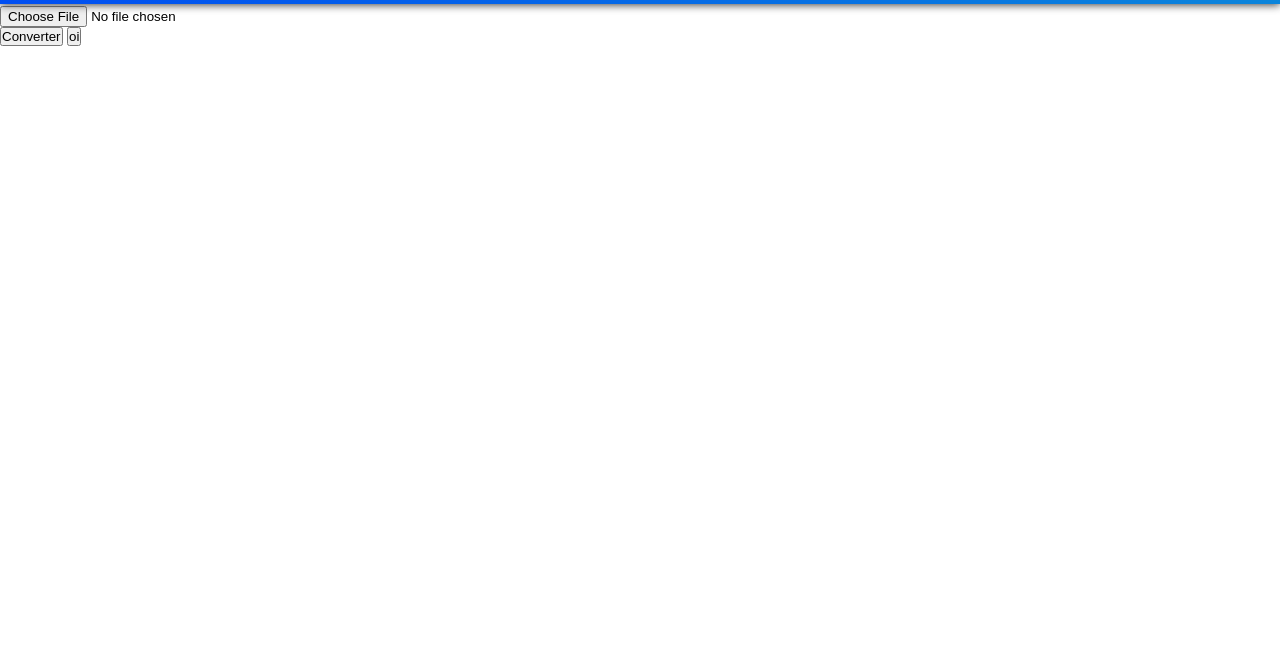
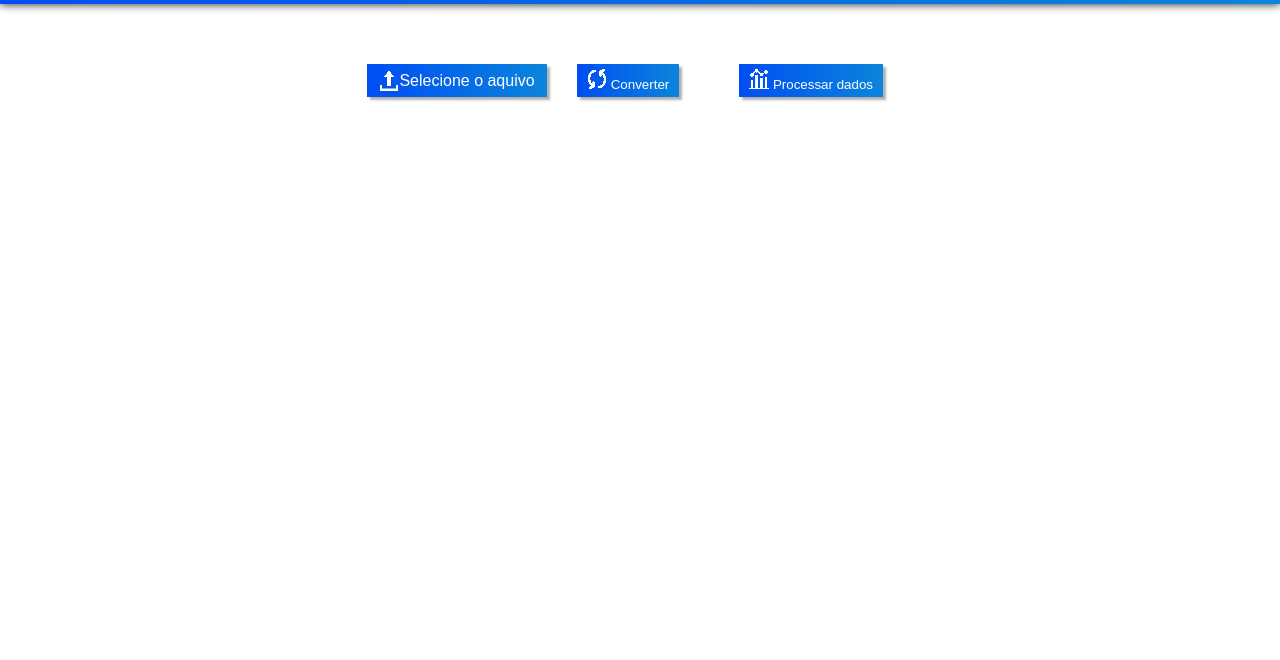
Before and after one commit to GabrielJesusS/ProjetoQSE-JS, a plain HTML site: page Pages/processamento.html in a window 1280 px wide. Shown: the part 140-800 px from the top of the page. Drawn offline with Linux system fonts and the light colour scheme.

Commit message:
Trocando links e botões

```diff
--- a/Pages/processamento.html
+++ b/Pages/processamento.html
@@ -7,7 +7,7 @@
     <link rel="stylesheet" href="../Styles/style_mod.css">
     <link rel="stylesheet" href="../Styles/style_sec.css">
     <link rel="shortcut icon" href="../Content/Images/favicon.ico" type="image/x-icon">
-    <title>Document</title>
+    <title>Projeto</title>
 </head>
 <body>
     <header>
@@ -19,12 +19,21 @@
                 </div>
         </div>
     </header>
-    <div id="pgProc">
-        <p>
-            <input class = "nButton" type="file" name="files" id="fileUpload"  accept=".xls,.xlsx"> <br>
-            <button class = "nButton" type="button" id="uploadExcel" onclick="procesamento()">Converter</button>
-            <button class = "nButton" type="button" onclick="grafico()" id="teste">oi</button>
-        </p>
+    <div id="content">
+            <div id="buttonss">
+
+                    <input type="file" name="files" id="fileUpload"  accept=".xls,.xlsx">
+
+                <label id="rot" for="fileUpload">
+                    <img src="../Content/Images/upload20px.png" alt="upload">
+                    Selecione o aquivo
+                </label>
+
+                <button class = "nButton" type="button" id="uploadExcel" onclick="procesamento()"><img src="../Content/Images/cycle20px.png" alt="cycle"> Converter</button>
+
+                <button class = "nButton" type="button" onclick="grafico()" id="teste"><img src="../Content/Images/statistics20px.png" alt="statistic"> Processar dados</button>
+            </div>
+
     </div>
     <script src="../Scripts/processamento.js"></script>
 </body>
--- a/Styles/style_sec.css
+++ b/Styles/style_sec.css
@@ -0,0 +1,31 @@
+#buttonss{
+    margin: 0 auto;
+    display: flex;
+    justify-content: space-between;
+}
+
+.nButton{
+    margin: 30px;
+    padding: 5px 10px 5px 10px;
+    background-image: linear-gradient(to right, #004EF2, #0B85DB);
+    color: white;
+    border: none;
+    filter: drop-shadow(3px 3px 1px  #2222225b);
+
+}
+
+#fileUpload{
+    display: none;
+}
+
+#rot{
+    filter: drop-shadow(3px 3px 1px  #2222225b);
+    background-image: linear-gradient(to right, #004EF2, #0B85DB);
+    color: white;
+    height: 33px;
+    width: 180px;
+    margin: auto;
+    display: flex;
+    justify-content: center;
+    align-items: center;
+}
```
Also changed, not shown: index.html (+1 -1 lines), Content/Images/cycle.png (added), Content/Images/cycle20px.png (added), Content/Images/statistics.png (added), Content/Images/statistics20px.png (added), Content/Images/upload.png (added), Content/Images/upload20px.png (added).
